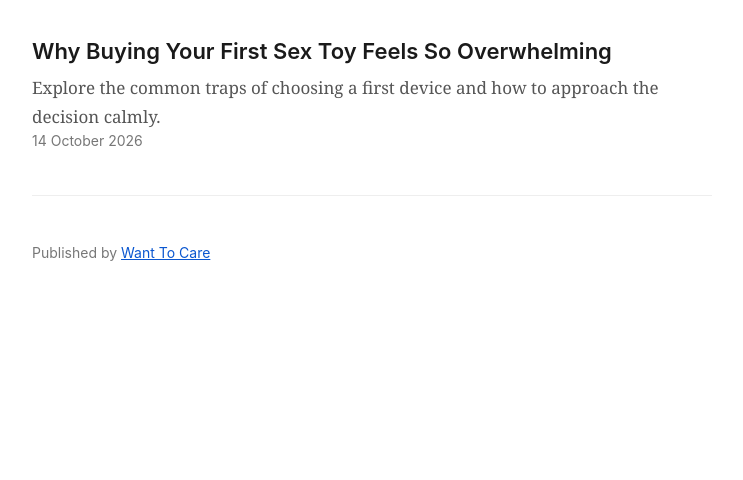
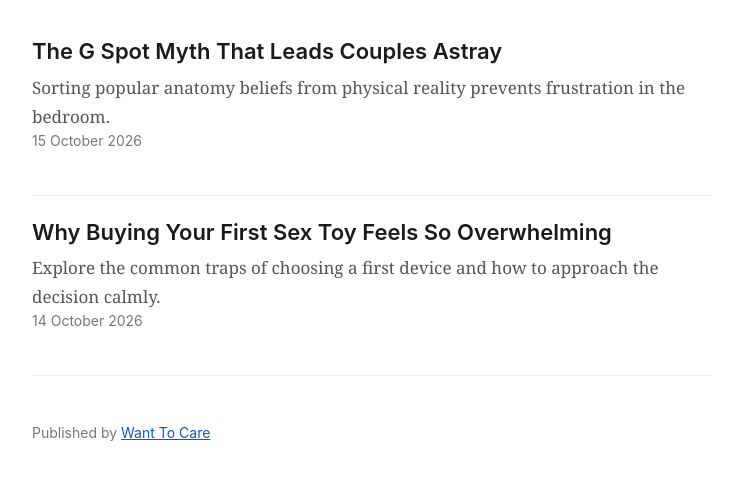
Before and after one commit to wanttocare/wanttocare-edgeone, a website: page index.html in a window 1280 px wide. Shown: the part 156-636 px from the top of the page, without its empty margins (268-1011 px from the left). Drawn offline with Linux system fonts and the light colour scheme.

Commit message:
Update index.html

```diff
--- a/index.html
+++ b/index.html
@@ -1,2 +1,2 @@
 <!doctype html>
-<html lang="en"><head><meta charset="utf-8"><meta name="viewport" content="width=device-width, initial-scale=1"><title>Want To Care Blog</title><meta name="description" content="Articles from Want To Care"><link rel="stylesheet" href="style.css"></head><body><header><a href="index.html">Want To Care Blog</a></header><main><h1>Want To Care Blog</h1><ul class="list"><li><a href="posts/why-buying-your-first-sex-toy-feels-so-overwhelming.html">Why Buying Your First Sex Toy Feels So Overwhelming</a><p>Explore the common traps of choosing a first device and how to approach the decision calmly.</p><div class="date">14 October 2026</div></li></ul></main><footer>Published by <a href="https://wantto.care/">Want To Care</a></footer></body></html>
+<html lang="en"><head><meta charset="utf-8"><meta name="viewport" content="width=device-width, initial-scale=1"><title>Want To Care Blog</title><meta name="description" content="Articles from Want To Care"><link rel="stylesheet" href="style.css"></head><body><header><a href="index.html">Want To Care Blog</a></header><main><h1>Want To Care Blog</h1><ul class="list"><li><a href="posts/the-g-spot-myth-that-leads-couples-astray.html">The G Spot Myth That Leads Couples Astray</a><p>Sorting popular anatomy beliefs from physical reality prevents frustration in the bedroom.</p><div class="date">15 October 2026</div></li><li><a href="posts/why-buying-your-first-sex-toy-feels-so-overwhelming.html">Why Buying Your First Sex Toy Feels So Overwhelming</a><p>Explore the common traps of choosing a first device and how to approach the decision calmly.</p><div class="date">14 October 2026</div></li></ul></main><footer>Published by <a href="https://wantto.care/">Want To Care</a></footer></body></html>
```
